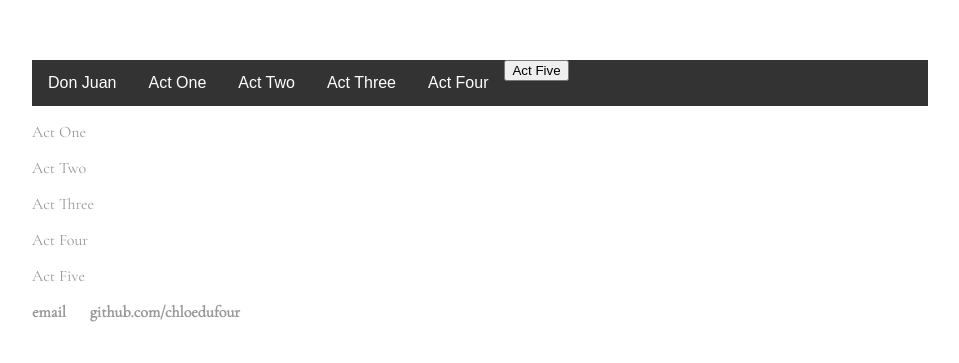
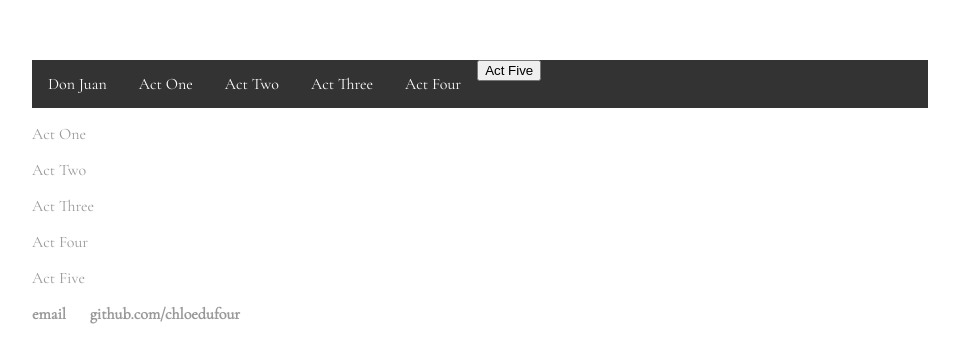
Before and after one commit to chloedufour/cdufour.github.io, a Jekyll site: the page built from final/DonJuan/index.html, in a window 1280 px wide. Shown: the top 363 px of the page, without its empty margins (160-1119 px from the left). Built offline with Jekyll 4.4.1, drawn with Linux system fonts in a browser that asks for light colours.

Commit message:
Update don-juan-style.css

```diff
--- a/css/don-juan-style.css
+++ b/css/don-juan-style.css
@@ -94,7 +94,7 @@ body {
 .navbar {
   overflow: hidden;
   background-color: #333;
-  font-family: Arial;
+  font-family: font-family: 'Cormorant Garamond', serif;
 }
 
 /* Links inside the navbar */
@@ -127,14 +127,14 @@ body {
 
 /* Add a red background color to navbar links on hover */
 .navbar a:hover, .dropdown:hover .dropbtn {
-  background-color: red;
+  background-color: #990000;
 }
 
 /* Dropdown content (hidden by default) */
 .dropdown-content {
   display: none;
   position: absolute;
-  background-color: #f9f9f9;
+  background-color: #f2f2f2;
   min-width: 160px;
   box-shadow: 0px 8px 16px 0px rgba(0,0,0,0.2);
   z-index: 1;
```
